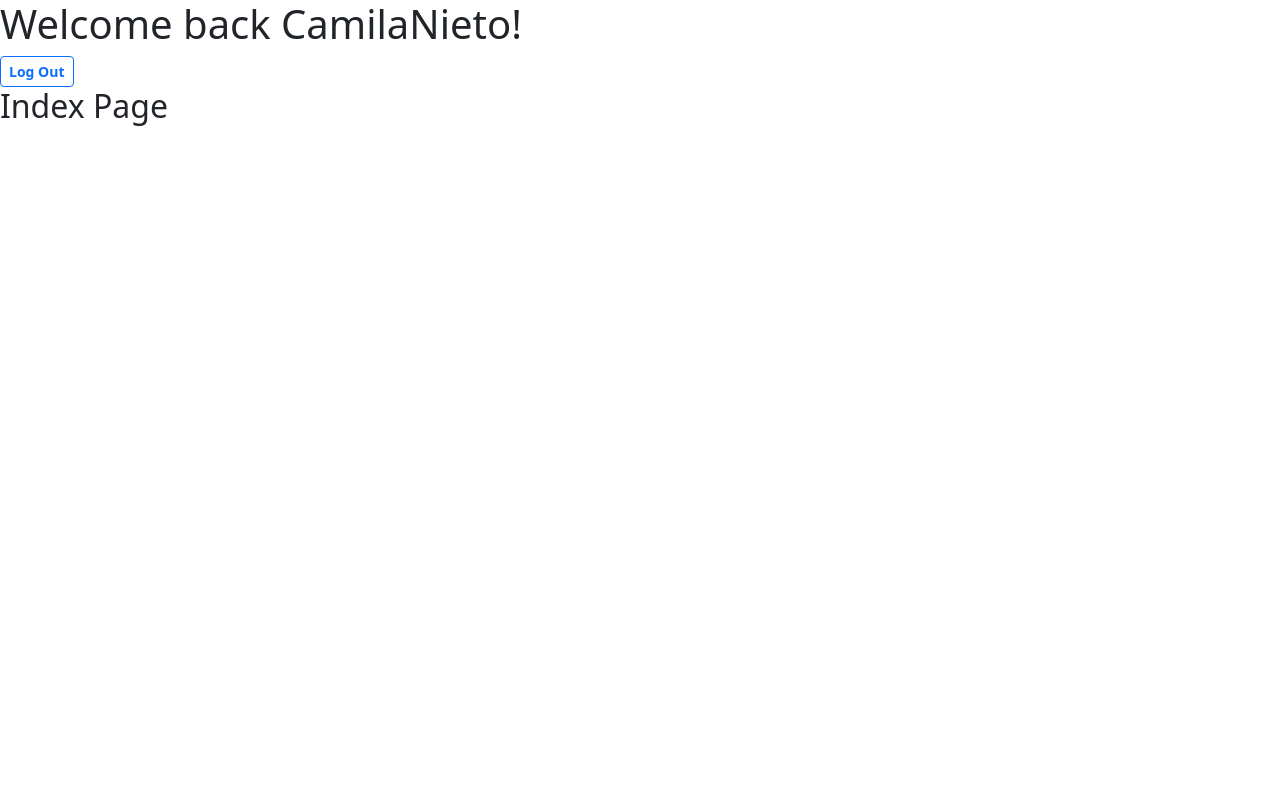
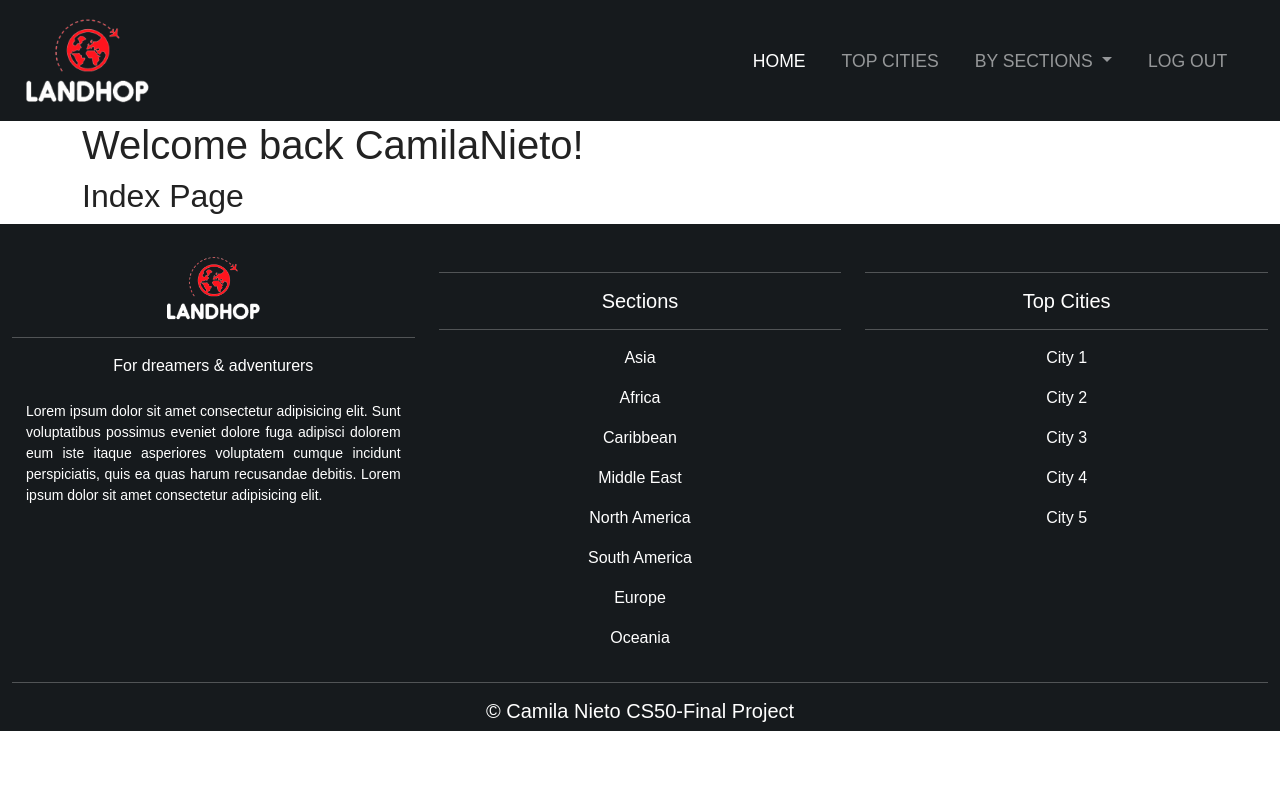
Before and after one commit to CamilaNieto-Centennial/landhop, a Django app: template landhop/templates/landhop/index.html in a window 1280 px wide. Run offline with Django 4.2, Linux system fonts and the light colour scheme; the template is opened without the code that fills it, so the values that code supplies are empty; a user stored in the database is signed in; parts of the project's set-up code (start-up, migrations or seed data) failed here and were passed over.

Commit message:
Header and Footer for Index Page created

```diff
--- a/landhop/static/landhop/styles.css
+++ b/landhop/static/landhop/styles.css
@@ -1,3 +1,10 @@
+html, body {
+    height: 100%;
+    width: 100%;
+    font-family: 'Poppins', sans-serif;
+    color: #222;
+}
+
 /* Login & Register background image*/
 .background-image {
     background-image: url('./landscape5.jpg');
@@ -20,6 +27,76 @@
     font-weight: bold;
 }
 
+
+
+/* Navbar Links and NavBar */
+.nav-link:hover {
+    color: rgba(255, 255, 255, 0.849);
+    text-decoration: none;
+}
+
+.navbar {
+    padding: .8rem;
+}
+
+.navbar-nav li{
+    padding-right: 20px;
+}
+
+.nav-link {
+    font-size: 1.1em !important;
+}
+
+
+/* Logo Inside NavBar */
+.logo {
+    width: 100%;
+    max-width: 125px;
+    height: auto;
+}
+
+/* Logo Inside Footer */
+.logo2 {
+    width: 100%;
+    max-width: 95px;
+    height: auto;
+}
+
+/* Footer */
+footer {
+    background-color: #161a1d;
+    color: white;
+    padding-top: 2rem;
+}
+
+/* hr */
+hr .light {
+    border-top: 1px solid white;
+    width: 75%;
+    margin-top: .8rem;
+    margin-bottom: 1rem;
+}
+
+
+footer a {
+    color: white;
+}
+
+/* hr */
+hr .light-100 {
+    border-top: 1px solid white;
+    width: 100%;
+    margin-top: .8rem;
+    margin-bottom: 1rem;
+}
+
+.text-small {
+    color: white !important;
+    padding: .5em 1em;
+    text-align: justify;
+    text-justify: inter-word;
+    font-size: .875em;
+}
 
 
 /*--- MEDIA QUERIES --*/
--- a/landhop/templates/landhop/index.html
+++ b/landhop/templates/landhop/index.html
@@ -1,12 +1,13 @@
-{% extends "landhop/layout.html" %}
+{% extends "landhop/layout2.html" %}
 {% load static %}
 
 {% block body %}
-    <h1>Welcome back {{ request.user.username }}!</h1>
 
-    <a class="btn btn-sm btn-outline-primary" href="{% url 'logout' %}">Log Out</a>
+    <div class="container">
+        <h1>Welcome back {{ request.user.username }}!</h1>
 
-    <h2>Index Page</h2>
+        <h2>Index Page</h2>
+    </div>
 
 
 {% endblock %}
--- /dev/null
+++ b/landhop/templates/landhop/layout2.html
@@ -0,0 +1,107 @@
+{% load static %}
+
+<!DOCTYPE html>
+<html lang="en">
+    <head>
+        <title>{% block title %}INDEX{% endblock %}</title>
+        <!-- CSS only -->
+        <link href="https://cdn.jsdelivr.net/npm/bootstrap@5.2.3/dist/css/bootstrap.min.css" rel="stylesheet" integrity="sha384-rbsA2VBKQhggwzxH7pPCaAqO46MgnOM80zW1RWuH61DGLwZJEdK2Kadq2F9CUG65" crossorigin="anonymous">
+        <link rel="stylesheet" href="https://cdn.jsdelivr.net/npm/bootstrap-icons@1.10.2/font/bootstrap-icons.css">
+        <!-- JavaScript Bundle with Popper -->
+        <script src="https://cdn.jsdelivr.net/npm/bootstrap@5.2.3/dist/js/bootstrap.bundle.min.js" integrity="sha384-kenU1KFdBIe4zVF0s0G1M5b4hcpxyD9F7jL+jjXkk+Q2h455rYXK/7HAuoJl+0I4" crossorigin="anonymous"></script>
+        <link rel="stylesheet" href="{% static 'landhop/styles.css' %}">
+        {% block script %}
+        {% endblock %}
+    </head>
+    <body>
+
+        <header>
+            <nav class="navbar navbar-expand-md navbar-dark sticky-top" style="background-color: #161a1d;">
+                <div class="container-fluid">
+                    <a class="navbar-brand" href="{% url 'index' %}"><img src="{% static 'landhop/LANDHOPnewWhite.png' %}" alt="ANIMAL RESCUE" class="logo"></a>
+                    <button class="navbar-toggler" type="button" data-bs-toggle="collapse" data-bs-target="#navbarResponsive" aria-controls="navbarNav" aria-expanded="false" aria-label="Toggle navigation">
+                        <span class="navbar-toggler-icon"></span>
+                    </button>
+                    <div class="collapse navbar-collapse" id="navbarResponsive">
+
+                            <ul class="navbar-nav ms-auto"><!--mt-2-->
+                                <li class="nav-item">
+                                    <a class="nav-link active" aria-current="page" href="{% url 'index' %}">HOME</a>
+                                </li>
+                                <li class="nav-item">
+                                    <a class="nav-link" href="/#adopt">TOP CITIES</a>
+                                </li>
+                                <li class="nav-item dropdown">
+                                    <a class="nav-link dropdown-toggle" href="#" id="navbarDropdownMenuLink" role="button" data-bs-toggle="dropdown" aria-expanded="false">
+                                      BY SECTIONS
+                                    </a>
+                                    <ul class="dropdown-menu" aria-labelledby="navbarDropdownMenuLink" style="min-width: 8rem;">
+                                      <li><a class="dropdown-item" href="/volunteerForm">ASIA</a></li>
+                                      <li><a class="dropdown-item" href="/fosterForm">AFRICA</a></li>
+                                      <li><a class="dropdown-item" href="/educateForm">CARIBBEAN</a></li>
+                                      <li><a class="dropdown-item" href="/fosterForm">MIDDLE EAST</a></li>
+                                      <li><a class="dropdown-item" href="/educateForm">NORTH AMERICA</a></li>
+                                      <li><a class="dropdown-item" href="/educateForm">SOUTH AMERICA</a></li>
+                                      <li><a class="dropdown-item" href="/educateForm">EUROPE</a></li>
+                                      <li><a class="dropdown-item" href="/educateForm">OCEANIA</a></li>
+                                    </ul>
+                                </li>
+                                <li class="nav-item">
+                                    <a class="nav-link" href="{% url 'logout' %}">LOG OUT</a>
+                                </li>
+                            </ul>
+
+                    </div>
+                </div>
+            </nav>
+        </header>
+
+
+
+        {% block body %}
+        {% endblock %}
+
+
+        <footer>
+            <div class="container-fluid padding">
+                <div class="row text-center">
+                    <div class="col-md-4">
+                        <img src="{% static 'landhop/LANDHOPnewWhite.png' %}" alt="Logo" class="logo2">
+                        <hr class="light">
+                        <p>For dreamers & adventurers</p>
+                        <p class="text-small">Lorem ipsum dolor sit amet consectetur adipisicing elit. Sunt voluptatibus possimus eveniet dolore fuga adipisci dolorem eum iste itaque asperiores voluptatem cumque incidunt perspiciatis, quis ea quas harum recusandae debitis. Lorem ipsum dolor sit amet consectetur adipisicing elit.</p>
+                    </div>
+                    <div class="col-md-4">
+                        <hr class="light">
+                        <h5>Sections</h5>
+                        <hr class="light">
+                        <p>Asia</p>
+                        <p>Africa</p>
+                        <p>Caribbean</p>
+                        <p>Middle East</p>
+                        <p>North America</p>
+                        <p>South America</p>
+                        <p>Europe</p>
+                        <p>Oceania</p>
+                    </div>
+                    <div class="col-md-4">
+                        <hr class="light">
+                        <h5>Top Cities</h5>
+                        <hr class="light">
+                        <p>City 1</p>
+                        <p>City 2</p>
+                        <p>City 3</p>
+                        <p>City 4</p>
+                        <p>City 5</p>
+                    </div>
+                    <div class="col-12">
+                        <hr class="light">
+                        <h5>&copy; Camila Nieto CS50-Final Project</h5>
+                    </div>
+                </div>
+            </div>
+        </footer>
+
+
+    </body>
+</html>
--- a/landhop/templates/landhop/login.html
+++ b/landhop/templates/landhop/login.html
@@ -9,7 +9,7 @@
                         <div class="card-body">
                             <h1 class="card-title mb-3">Login</h1>
                             {% if message %}
-                                <div class="mb-2">{{ message }}</div>
+                                <div class="mb-2 errorMessage">{{ message }}</div>
                             {% endif %}
 
                             <form action="{% url 'login' %}" method="post">
```
Also changed, not shown: db.sqlite3, landhop/static/landhop/LANDHOPnew.png (added), landhop/static/landhop/LANDHOPnewWhite.png (added).
